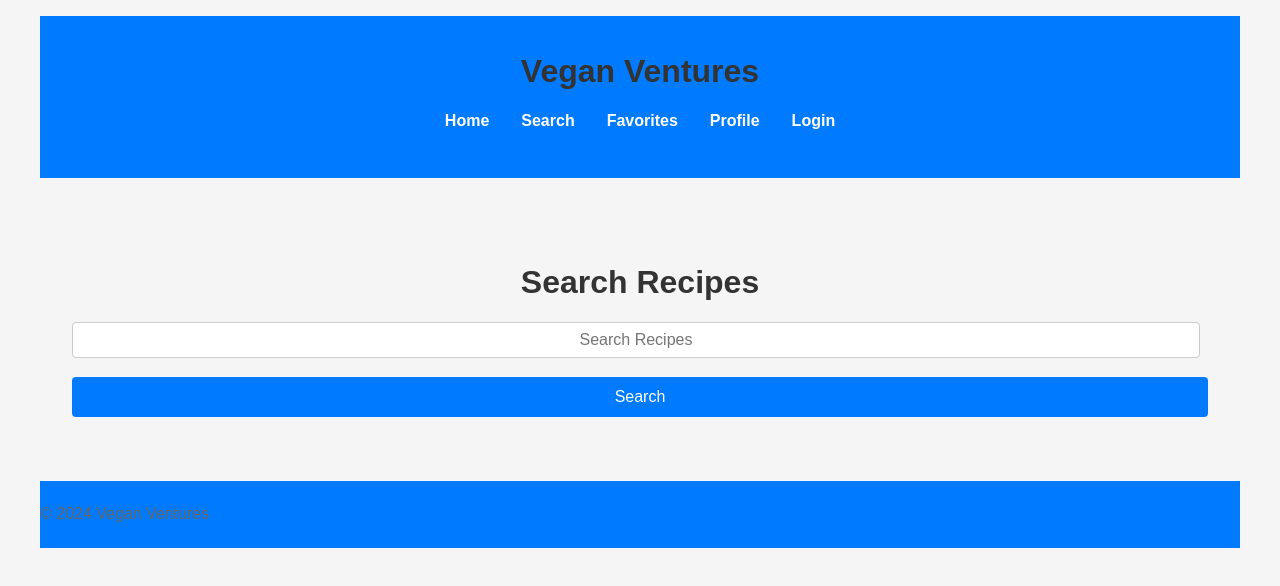
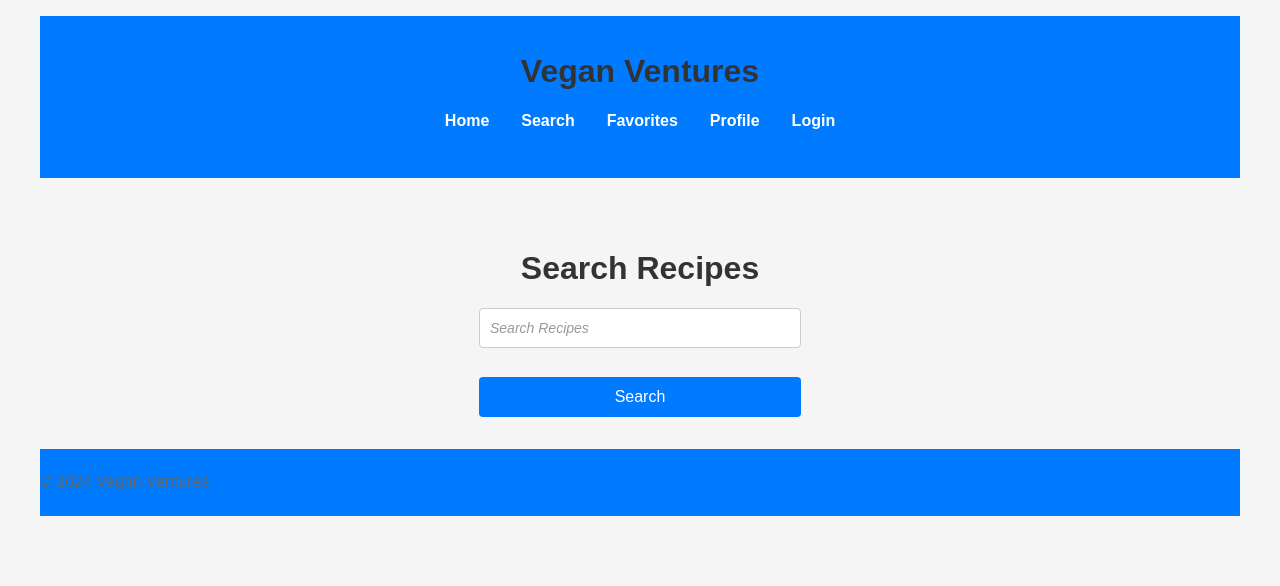
Before and after one commit to Nmsviper93/VeganVentures-Frontend, a React (Create React App) app in the folder Frontend/: page /search in a window 1280 px wide. Shown: the top 586 px of the page. Built offline with nearby package versions, Linux system fonts and the light colour scheme.

Commit message:
Update SearchPage.css

```diff
--- a/Frontend/src/styles/SearchPage.css
+++ b/Frontend/src/styles/SearchPage.css
@@ -1,39 +1,38 @@
 .search-container {
-    padding: 2em;
-    text-align: center;
+    display: flex;
+    flex-direction: column;
+    align-items: center;
+    margin-top: 50px;
 }
 
-input {
-    padding: 0.5em;
+input[type="text"] {
+    padding: 10px;
+    margin-bottom: 10px;
+    width: 300px;
     border: 1px solid #ccc;
     border-radius: 4px;
-    margin-right: 0.5em;
-    text-align: center;
+}
+
+input[type="text"]::placeholder {
+    color: #999;
+    font-style: italic;
+    font-size: 14px;
 }
 
 button {
-    padding: 0.7em;
+    padding: 10px 20px;
+    background-color: #28a745;
     color: white;
-    background-color: #007BFF;
     border: none;
     border-radius: 4px;
     cursor: pointer;
 }
 
 button:hover {
-    background-color: #0056b3;
+    background-color: #218838;
 }
 
-.results-container {
-    margin-top: 2em;
-    text-align: center;
+.error {
+    color: red;
+    margin-top: 10px;
 }
-
-.result-item {
-    padding: 1em;
-    border-bottom: 1px solid #ccc;
-}
-
-.placeholder-text {
-    font-size: 10;
-}
```
